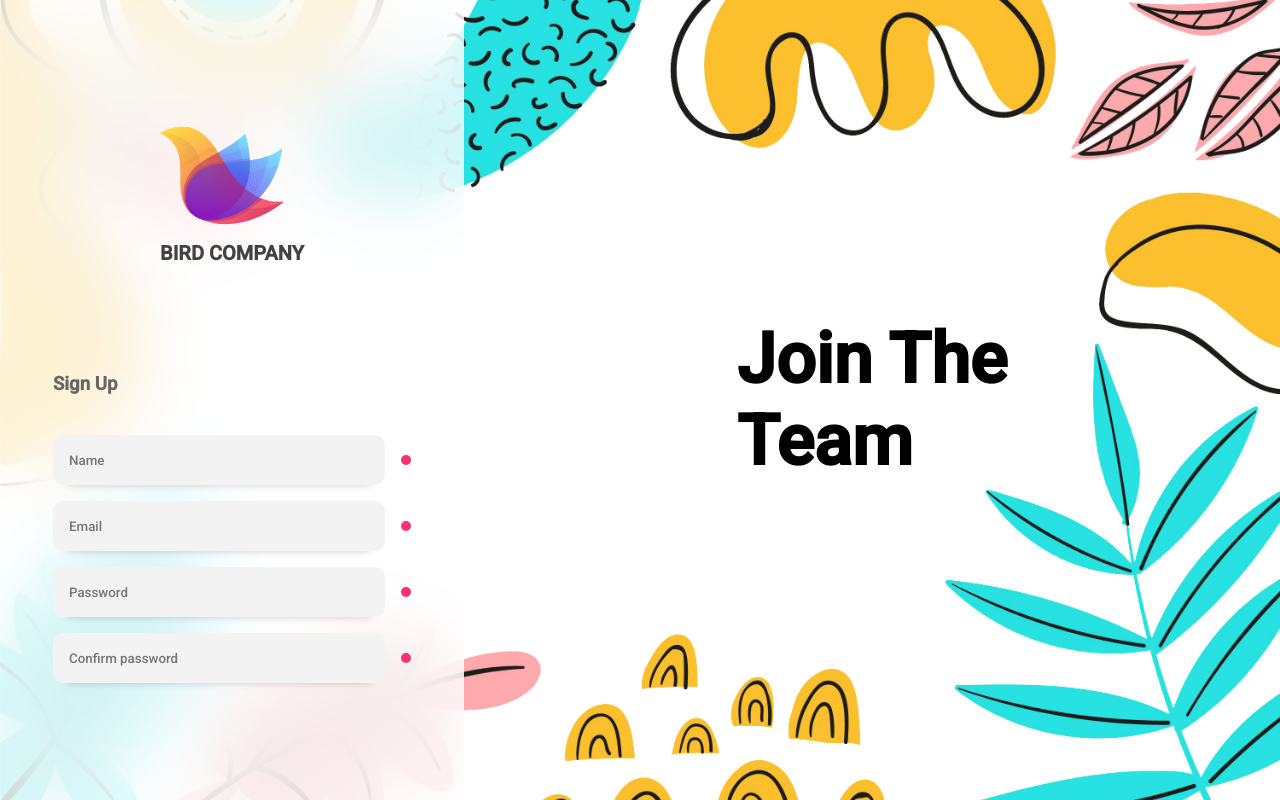
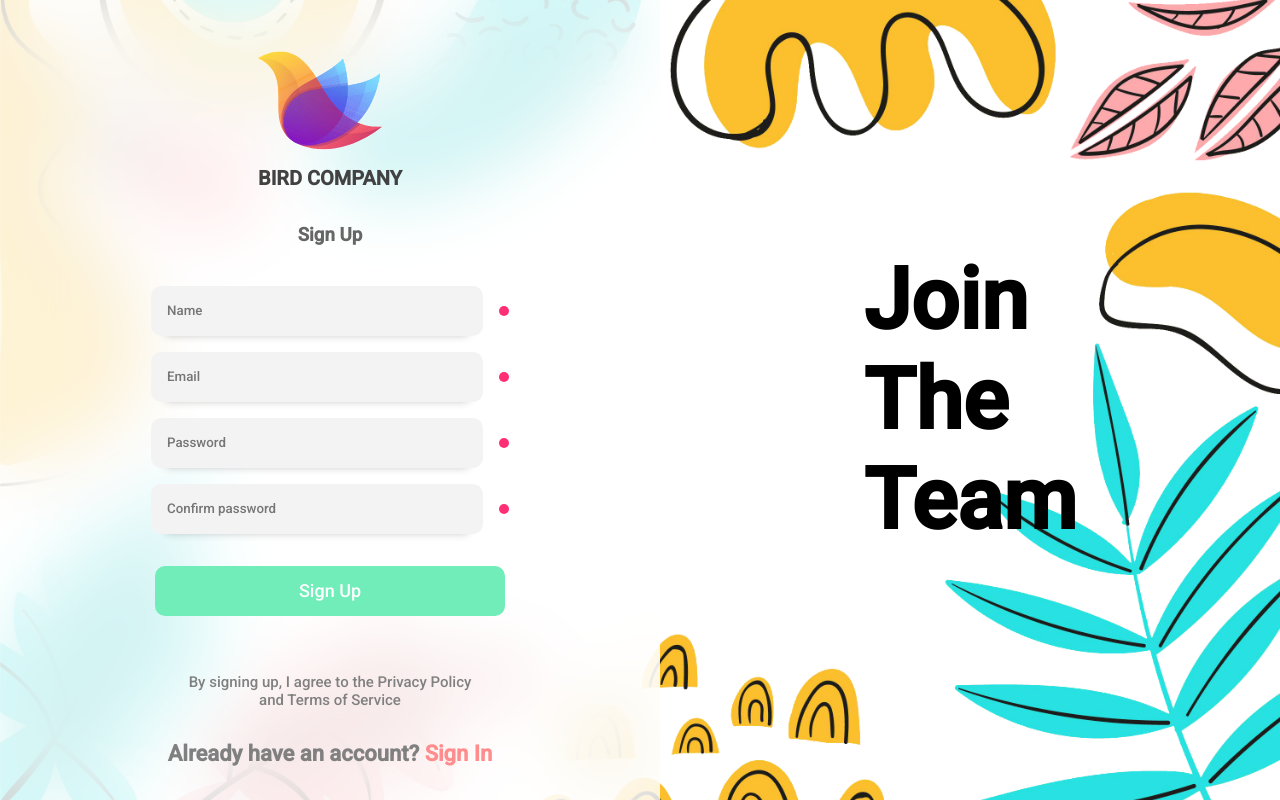
Before and after one commit to mvnulman/react-login-page, a React (Create React App) app: page / in a window 1280 px wide. Built offline with nearby package versions, Linux system fonts and the light colour scheme.

Commit message:
docs: project done

```diff
--- a/src/components/Main.js
+++ b/src/components/Main.js
@@ -5,7 +5,8 @@
   return (
     <Container>
       <h1>
-        Join The <br />
+        Join <br />
+        The <br />
         Team
       </h1>
     </Container>
@@ -19,7 +20,7 @@
   justify-content: center;
   align-items: center;
   h1 {
-    font-size: 70px;
+    font-size: 85px;
     font-weight: 900;
     @media (max-width: 900px) {
         display:none;
--- a/src/components/Sidebar.js
+++ b/src/components/Sidebar.js
@@ -10,23 +10,64 @@
         <img src={logo} alt="logo" />
         <h3>BIRD COMPANY</h3>
       </LogoWrapper>
-      <Form >
+      <Form>
         <h3>Sign Up</h3>
         <Input placeholder="Name" />
         <Input type="email" placeholder="Email" />
         <Input type="password" placeholder="Password" />
         <Input type="password" placeholder="Confirm password" />
+        <button>Sign Up</button>
       </Form>
+      <div>
+        <Terms>
+          By signing up, I agree to the Privacy Policy <br /> and Terms of Service
+        </Terms>
+        <h4>Already have an account? <span>Sign In</span></h4>
+      </div>
     </Container>
   );
 };
 
+const Terms = styled.div`
+  padding: 0 1rem;
+  text-align: center;
+  font-size: 15px;
+  color: #808080;
+  font-weight: 300;
+`;
+
+
+
 const Form = styled.form`
+  width: 100%;
+  display: flex;
+  flex-direction: column;
+  align-items: center;
   h3 {
     color: #666666;
-   margin-bottom: 2rem;;
+    margin-bottom: 2rem;
   }
-`
+
+  button {
+    width: 85%;
+    max-width: 350px;
+    min-width: 250px;
+    height: 50px;
+    border: none;
+    margin: 1.5rem 0;
+    border-radius: 10px;
+    background-color: #70edb9;
+    font-weight: 500;
+    color: #fff;
+    cursor: pointer;
+    font-size: 18px;
+    transition: all 0.2s ease-in;
+
+    &:hover {
+      transform: translateY(-5px);
+    }
+  }
+`;
 
 const LogoWrapper = styled.div`
   img {
@@ -41,7 +82,7 @@
 `;
 
 const Container = styled.div`
-  min-width: 400px;
+  min-width: 500px;
   backdrop-filter: blur(35px);
   background-color: rgba(255, 255, 255, 0.8);
   height: 100%;
@@ -49,8 +90,24 @@
   flex-direction: column;
   justify-content: space-evenly;
   align-items: center;
-  padding: 0 2rem;
+  padding: 0 5rem;
 
+  span {
+    color:#ff8d8d;
+  }
+
+  h4 {
+    color: #808080;
+    padding-top: 2rem;
+    text-align: center;
+    font-size: 22px;
+  }
+
+  @media (max-width: 900px) {
+    width: 100vw;
+    position: absolute;
+    padding: 0;
+  }
 `;
 
 export default Sidebar;
```
Lines whose indentation alone changed are shown as unchanged.
